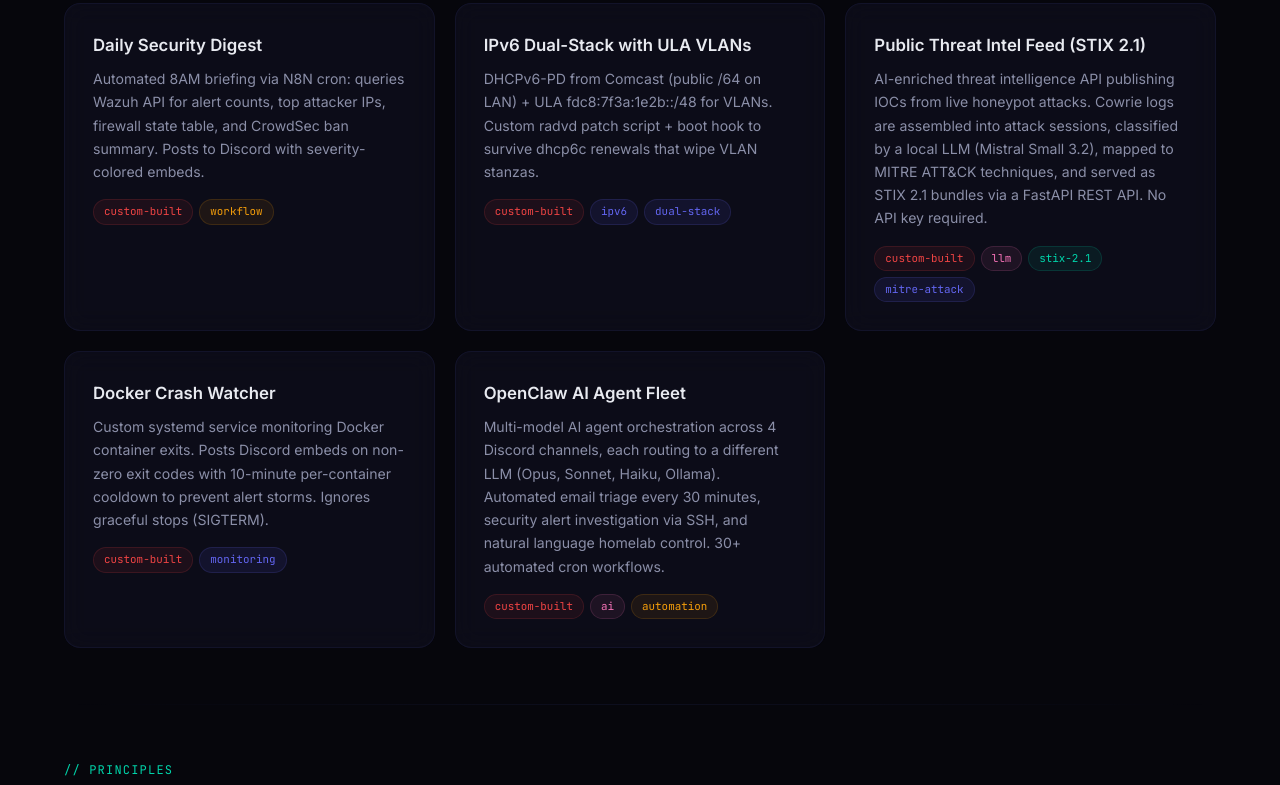
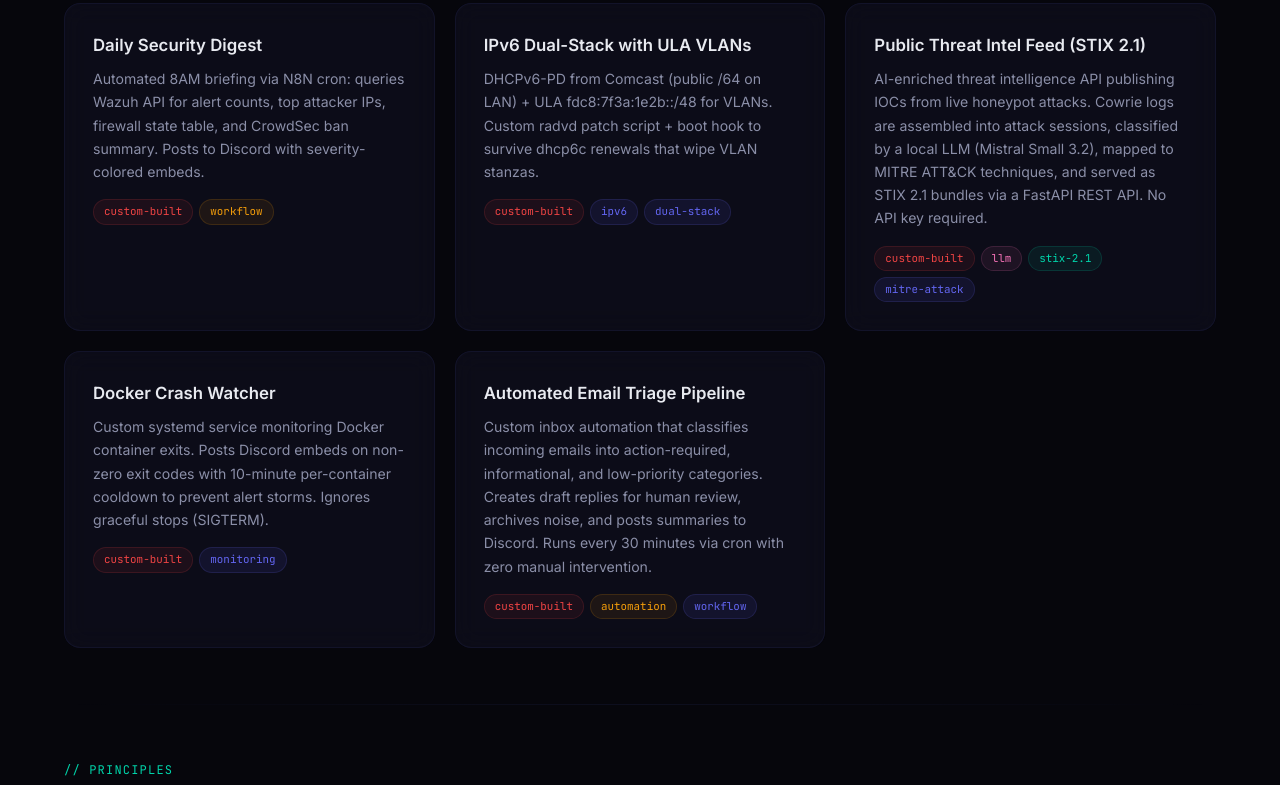
Before and after one commit to Tristan1019-user/homelab-resume, a plain HTML site: page index.html in a window 1280 px wide. Shown: the part 2573-3358 px from the top of the page. Drawn offline with Linux system fonts and the light colour scheme.

Commit message:
Remove OpenClaw/AI agent references, replace with generic automation language

```diff
--- a/index.html
+++ b/index.html
@@ -299,7 +299,7 @@
  <span class="skill-pill" style="font-family:var(--font-mono);font-size:0.75rem;padding:6px 14px;border-radius:100px;background:rgba(245,158,11,0.08);color:var(--accent-warning);border:1px solid rgba(245,158,11,0.15);">🤖 N8N</span>
  <span class="skill-pill" style="font-family:var(--font-mono);font-size:0.75rem;padding:6px 14px;border-radius:100px;background:rgba(245,158,11,0.08);color:var(--accent-warning);border:1px solid rgba(245,158,11,0.15);">Python</span>
  <span class="skill-pill" style="font-family:var(--font-mono);font-size:0.75rem;padding:6px 14px;border-radius:100px;background:rgba(245,158,11,0.08);color:var(--accent-warning);border:1px solid rgba(245,158,11,0.15);">Bash</span>
- <span class="skill-pill" style="font-family:var(--font-mono);font-size:0.75rem;padding:6px 14px;border-radius:100px;background:rgba(245,158,11,0.08);color:var(--accent-warning);border:1px solid rgba(245,158,11,0.15);">OpenClaw AI</span>
+ <span class="skill-pill" style="font-family:var(--font-mono);font-size:0.75rem;padding:6px 14px;border-radius:100px;background:rgba(245,158,11,0.08);color:var(--accent-warning);border:1px solid rgba(245,158,11,0.15);">Cron Automation</span>
  <span class="skill-pill" style="font-family:var(--font-mono);font-size:0.75rem;padding:6px 14px;border-radius:100px;background:rgba(244,114,182,0.08);color:var(--accent-tertiary);border:1px solid rgba(244,114,182,0.15);">📊 Grafana</span>
  <span class="skill-pill" style="font-family:var(--font-mono);font-size:0.75rem;padding:6px 14px;border-radius:100px;background:rgba(244,114,182,0.08);color:var(--accent-tertiary);border:1px solid rgba(244,114,182,0.15);">Prometheus</span>
  <span class="skill-pill" style="font-family:var(--font-mono);font-size:0.75rem;padding:6px 14px;border-radius:100px;background:rgba(244,114,182,0.08);color:var(--accent-tertiary);border:1px solid rgba(244,114,182,0.15);">UptimeKuma</span>
@@ -436,12 +436,12 @@
  </div>
  </div>
  <div class="card">
- <h3>OpenClaw AI Agent Fleet</h3>
- <p>Multi-model AI agent orchestration across 4 Discord channels, each routing to a different LLM (Opus, Sonnet, Haiku, Ollama). Automated email triage every 30 minutes, security alert investigation via SSH, and natural language homelab control. 30+ automated cron workflows.</p>
+ <h3>Automated Email Triage Pipeline</h3>
+ <p>Custom inbox automation that classifies incoming emails into action-required, informational, and low-priority categories. Creates draft replies for human review, archives noise, and posts summaries to Discord. Runs every 30 minutes via cron with zero manual intervention.</p>
  <div class="card-tags">
  <span class="card-tag red">custom-built</span>
- <span class="card-tag pink">ai</span>
  <span class="card-tag amber">automation</span>
+ <span class="card-tag">workflow</span>
  </div>
  </div>
  </div>
@@ -768,7 +768,7 @@
  </div>
 
  <div class="arch-flow">
- <div class="arch-node">OpenClaw Cron<br><small>MWF 3AM CST</small></div>
+ <div class="arch-node">Scheduled Cron<br><small>MWF 3AM CST</small></div>
  <span class="arch-arrow">→</span>
  <div class="arch-node">CT 111 Auto-Start<br><small>Greenbone/OpenVAS</small></div>
  <span class="arch-arrow">→</span>
```
